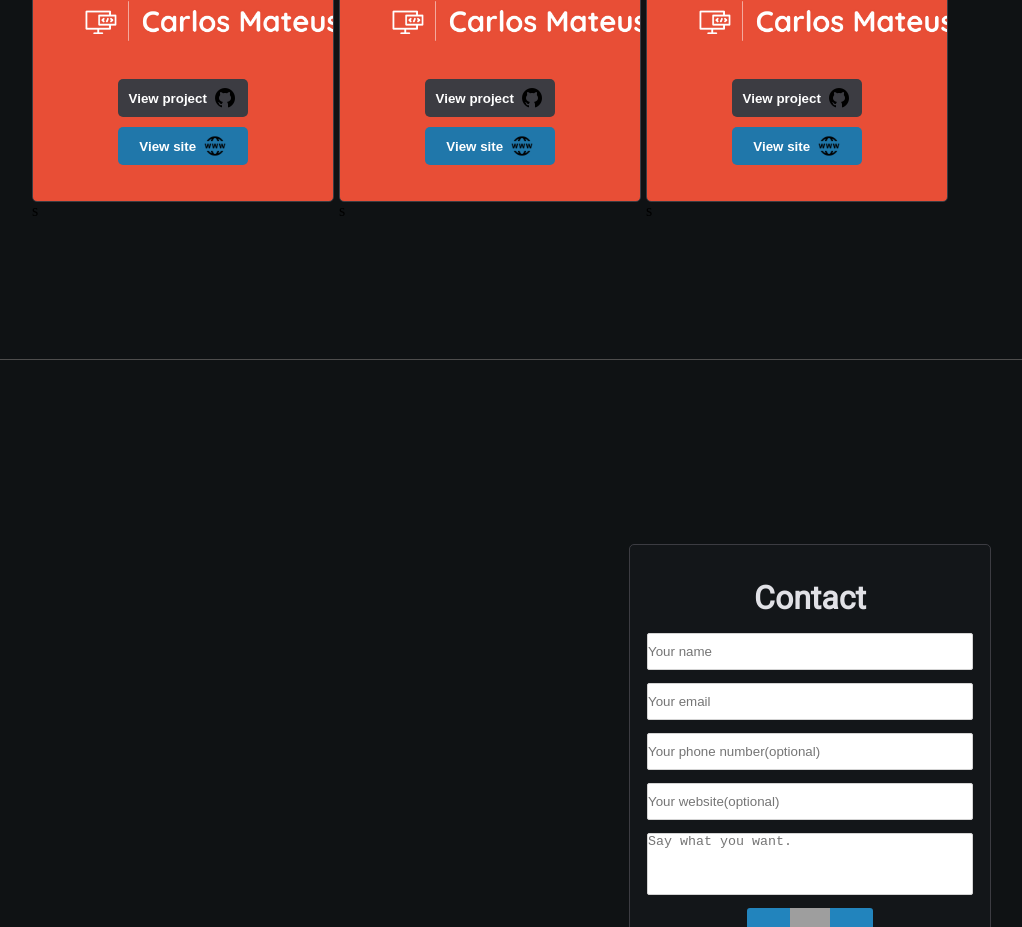
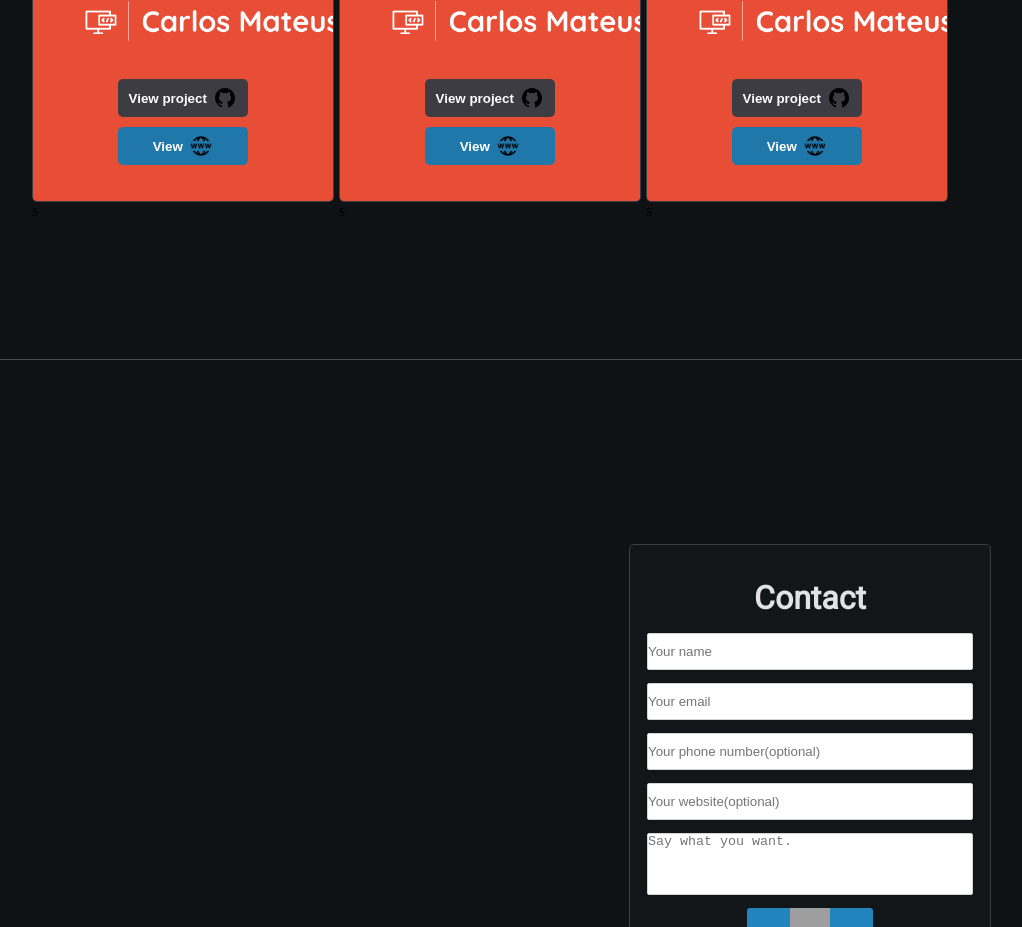
Before and after one commit to carlosmatateumateus/my-website, a React (Vite) app: page / in a window 1280 px wide. Shown: the part 2840-3767 px from the top of the page, without its empty margins (150-1172 px from the left). Built offline with nearby package versions, Linux system fonts and the light colour scheme; grey boxes are pictures that could not be loaded; a web font is replaced by a local one.

Commit message:
fix language

```diff
--- a/src/components/Block.tsx
+++ b/src/components/Block.tsx
@@ -38,7 +38,7 @@ const Block = (props: Props) =>{
                             <img src={github_logo} alt="" />
                         </button>
                         <button id="view_website">
-                            View site
+                            View
                             <img src={site_logo} alt="" />
                         </button>
                     </div>
```
